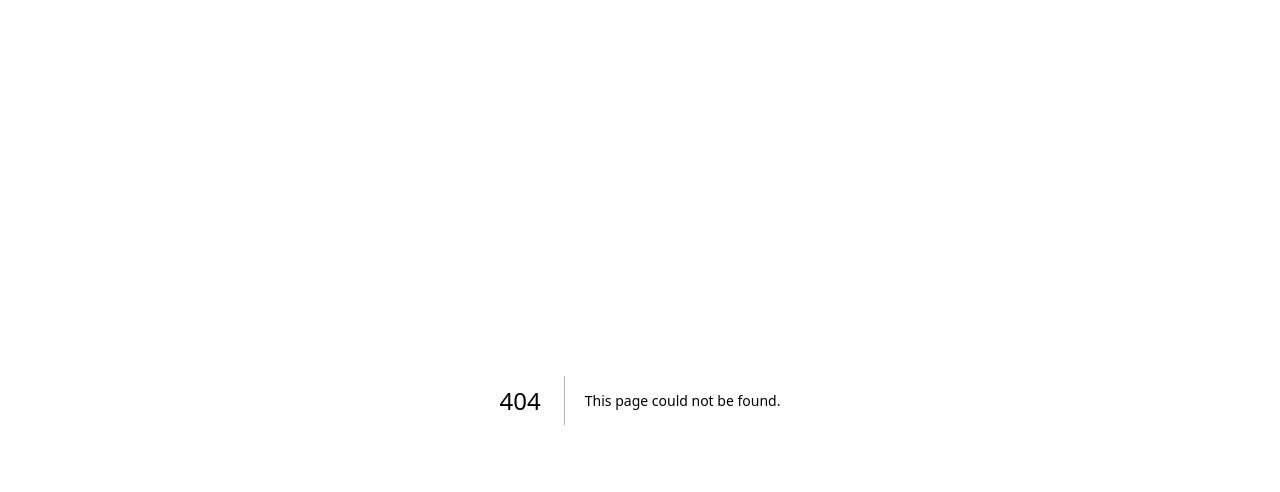
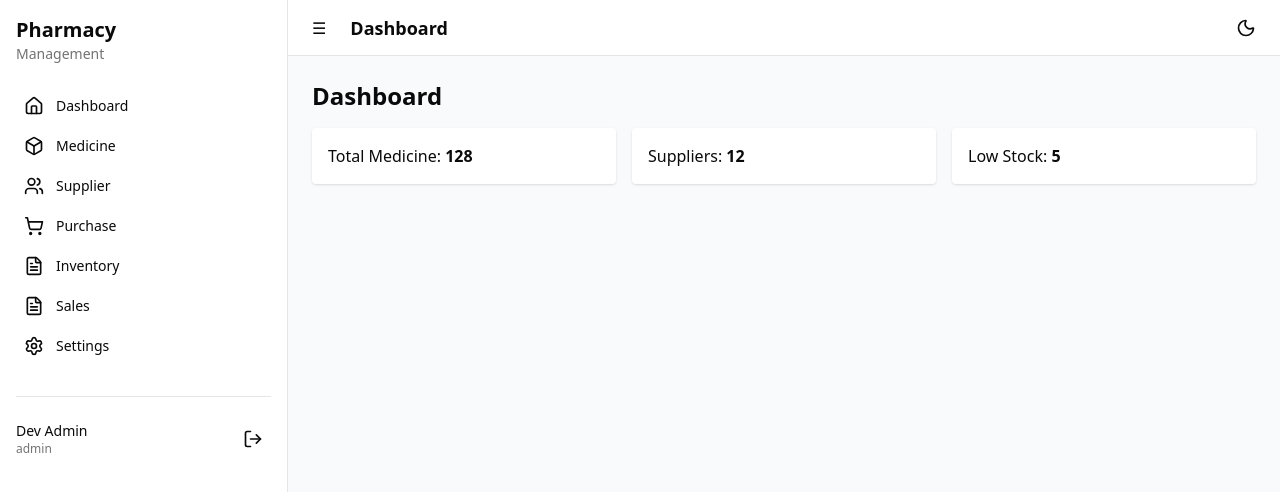
Before and after one commit to Jobayer98/pharmacy-management-frontend, a Next.js app: page /dashboard in a window 1280 px wide. Before the commit this address had no page. Shown: the top 492 px of the page. Built offline with nearby package versions, Linux system fonts and the light colour scheme.

Commit message:
feat(ui): add sidebar layout, topbar, theme toggle, typed user store (mock auth)

```diff
--- /dev/null
+++ b/src/app/dashboard/page.tsx
@@ -0,0 +1,28 @@
+import React from "react";
+import { useUserStore } from "@/store/useUserStore";
+
+export default function DashboardPage() {
+  const { role, setUser } = useUserStore();
+
+  // Quick mock: if no role set, set a default for dev
+  if (!role) {
+    setUser({ token: "mock-token", role: "admin", name: "Dev Admin" });
+  }
+
+  return (
+    <div>
+      <h3 className="text-2xl font-bold mb-4">Dashboard</h3>
+      <div className="grid grid-cols-1 md:grid-cols-3 gap-4">
+        <div className="p-4 bg-white dark:bg-zinc-800 rounded shadow">
+          Total Medicine: <strong>128</strong>
+        </div>
+        <div className="p-4 bg-white dark:bg-zinc-800 rounded shadow">
+          Suppliers: <strong>12</strong>
+        </div>
+        <div className="p-4 bg-white dark:bg-zinc-800 rounded shadow">
+          Low Stock: <strong>5</strong>
+        </div>
+      </div>
+    </div>
+  );
+}
--- a/src/app/layout.tsx
+++ b/src/app/layout.tsx
@@ -1,15 +1,29 @@
+import "./globals.css";
+import { ReactNode } from "react";
 import { ThemeProvider } from "@/components/context/theme-provider";
+import { Toaster } from "sonner";
+import { Sidebar } from "@/components/Sidebar";
+import { Topbar } from "@/components/Topbar";
 
-export default function RootLayout({
-  children,
-}: {
-  children: React.ReactNode;
-}) {
+interface RootLayoutProps {
+  children: ReactNode;
+}
+
+export default function RootLayout({ children }: RootLayoutProps) {
   return (
-    <html suppressHydrationWarning>
+    <html lang="en" suppressHydrationWarning>
       <body>
         <ThemeProvider attribute="class" defaultTheme="system" enableSystem>
-          {children}
+          <Toaster richColors position="top-right" />
+          <div className="flex min-h-screen">
+            <Sidebar />
+            <div className="flex-1 flex flex-col">
+              <Topbar />
+              <main className="p-6 bg-gray-50 dark:bg-zinc-950 min-h-[calc(100vh-56px)]">
+                {children}
+              </main>
+            </div>
+          </div>
         </ThemeProvider>
       </body>
     </html>
--- /dev/null
+++ b/src/components/Sidebar.tsx
@@ -0,0 +1,109 @@
+"use client";
+import React from "react";
+import Link from "next/link";
+import { RenderIcon } from "./icons";
+import { useUserStore } from "@/store/useUserStore";
+
+type NavItem = {
+  key: string;
+  label: string;
+  href: string;
+  icon: Parameters<typeof RenderIcon>[0]["name"];
+  roles?: Array<"admin" | "manager" | "sales">; // optional: allowed roles
+};
+
+const NAV_ITEMS: NavItem[] = [
+  {
+    key: "dashboard",
+    label: "Dashboard",
+    href: "/dashboard",
+    icon: "Home",
+    roles: ["admin", "manager", "sales"],
+  },
+  {
+    key: "medicine",
+    label: "Medicine",
+    href: "/medicine",
+    icon: "Box",
+    roles: ["admin", "manager"],
+  },
+  {
+    key: "supplier",
+    label: "Supplier",
+    href: "/supplier",
+    icon: "Users",
+    roles: ["admin", "manager"],
+  },
+  {
+    key: "purchase",
+    label: "Purchase",
+    href: "/purchase",
+    icon: "ShoppingCart",
+    roles: ["admin", "manager"],
+  },
+  {
+    key: "inventory",
+    label: "Inventory",
+    href: "/inventory",
+    icon: "FileText",
+    roles: ["admin", "manager"],
+  },
+  {
+    key: "sales",
+    label: "Sales",
+    href: "/sales",
+    icon: "FileText",
+    roles: ["admin", "sales"],
+  },
+  {
+    key: "settings",
+    label: "Settings",
+    href: "/settings",
+    icon: "Settings",
+    roles: ["admin"],
+  },
+];
+
+export const Sidebar: React.FC = () => {
+  const { role, name, logout } = useUserStore();
+
+  return (
+    <aside className="w-72 min-h-screen bg-white dark:bg-zinc-900 border-r dark:border-zinc-800 p-4">
+      <div className="mb-6">
+        <h1 className="text-xl font-semibold">Pharmacy</h1>
+        <p className="text-sm text-muted-foreground">Management</p>
+      </div>
+
+      <nav className="space-y-1">
+        {NAV_ITEMS.filter(
+          (item) => !item.roles || item.roles.includes(role as any)
+        ).map((item) => (
+          <Link
+            key={item.key}
+            href={item.href}
+            className="flex items-center gap-3 p-2 rounded-md hover:bg-gray-100 dark:hover:bg-zinc-800"
+          >
+            <RenderIcon name={item.icon} />
+            <span className="text-sm">{item.label}</span>
+          </Link>
+        ))}
+      </nav>
+
+      <div className="mt-8 pt-6 border-t dark:border-zinc-800">
+        <div className="flex items-center justify-between">
+          <div>
+            <p className="text-sm font-medium">{name ?? "Guest"}</p>
+            <p className="text-xs text-muted-foreground">{role ?? "No role"}</p>
+          </div>
+
+          <button
+            onClick={logout}
+            className="p-2 rounded-md hover:bg-gray-100 dark:hover:bg-zinc-800"
+          >
+            <RenderIcon name="LogOut" />
+          </button>
+        </div>
+      </div>
+    </aside>
+  );
+};
--- /dev/null
+++ b/src/components/ThemeToggle.tsx
@@ -0,0 +1,29 @@
+"use client";
+import { useTheme } from "next-themes";
+import React, { useEffect, useState } from "react";
+import { RenderIcon } from "./icons";
+
+export const ThemeToggle: React.FC = () => {
+  const { theme, setTheme, resolvedTheme } = useTheme();
+  const [mounted, setMounted] = useState(false);
+
+  useEffect(() => setMounted(true), []);
+
+  if (!mounted) return null;
+
+  const current = resolvedTheme ?? theme;
+
+  return (
+    <button
+      aria-label="Toggle theme"
+      onClick={() => setTheme(current === "dark" ? "light" : "dark")}
+      className="p-2 rounded-md hover:bg-gray-100 dark:hover:bg-zinc-800"
+    >
+      {current === "dark" ? (
+        <RenderIcon name="Sun" />
+      ) : (
+        <RenderIcon name="Moon" />
+      )}
+    </button>
+  );
+};
--- /dev/null
+++ b/src/components/Topbar.tsx
@@ -0,0 +1,21 @@
+"use client";
+import React from "react";
+import { ThemeToggle } from "./ThemeToggle";
+
+export const Topbar: React.FC = () => {
+  return (
+    <header className="w-full h-14 flex items-center justify-between px-4 border-b dark:border-zinc-800 bg-white/60 dark:bg-zinc-900/60">
+      <div className="flex items-center gap-4">
+        <button className="p-2 rounded-md hover:bg-gray-100 dark:hover:bg-zinc-800">
+          ☰
+        </button>
+        <h2 className="text-lg font-semibold">Dashboard</h2>
+      </div>
+
+      <div className="flex items-center gap-3">
+        <ThemeToggle />
+        {/* future: notifications, profile dropdown */}
+      </div>
+    </header>
+  );
+};
--- /dev/null
+++ b/src/components/icons.tsx
@@ -0,0 +1,37 @@
+import React from "react";
+import {
+  Home,
+  Box,
+  Users,
+  ShoppingCart,
+  FileText,
+  Settings,
+  LogOut,
+  Sun,
+  Moon,
+} from "lucide-react";
+
+export const Icons = {
+  Home,
+  Box,
+  Users,
+  ShoppingCart,
+  FileText,
+  Settings,
+  LogOut,
+  Sun,
+  Moon,
+} as const;
+
+export type IconKey = keyof typeof Icons;
+
+export function RenderIcon({
+  name,
+  className = "h-5 w-5",
+}: {
+  name: IconKey;
+  className?: string;
+}) {
+  const Icon = Icons[name];
+  return <Icon className={className} />;
+}
--- /dev/null
+++ b/src/store/useUserStore.ts
@@ -0,0 +1,20 @@
+import { create } from "zustand";
+
+export type Role = "admin" | "manager" | "sales" | null;
+
+type UserState = {
+    token: string | null;
+    role: Role;
+    name: string | null;
+    setUser: (payload: { token: string | null; role: Role; name?: string | null }) => void;
+    logout: () => void;
+};
+
+export const useUserStore = create<UserState>((set) => ({
+    token: null,
+    role: null,
+    name: null,
+    setUser: ({ token, role, name = null }) =>
+        set(() => ({ token, role, name })),
+    logout: () => set(() => ({ token: null, role: null, name: null })),
+}));
```
